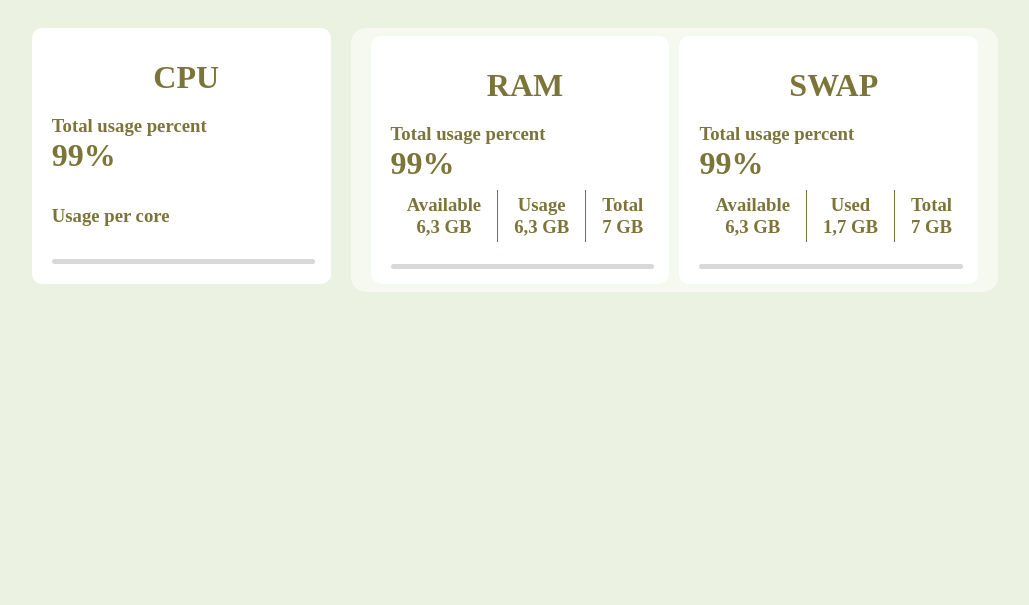
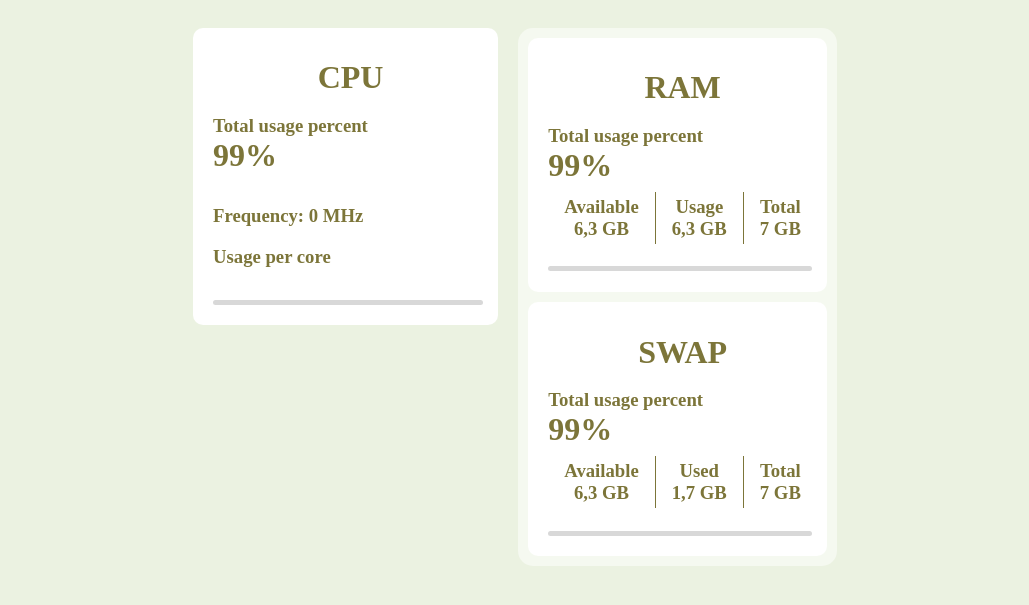
Before and after one commit to FeDevXYZ/marconiDASH, a Python web app: template templates/index.html in a window 1280 px wide. Shown: the top 605 px of the page, without its empty margins (125-1154 px from the left). Run offline with Jinja, Linux system fonts and the light colour scheme; the template is opened without the code that fills it, so the values that code supplies are empty.

Commit message:
feat(cpu): add frequency and core number data | ram and swap are now in column

```diff
--- a/static/style.css
+++ b/static/style.css
@@ -23,9 +23,7 @@ body{
     padding: 10px 10px 10px 20px;
     color: #7C7539FF;
     border-radius: 10px;
-    width: 21vw;
-    min-width: 20vw;
-    max-width: 40vw;
+    width: 21.5vw;
     background: white;
     height: 90%;
     h1{
@@ -51,11 +49,11 @@ body{
 }
 .voice1{
     display: flex;
-    flex-direction: row;
+    flex-direction: column;
     justify-content: center;
     align-items: center;
     background: rgb(255 255 255 / 0.48);
-    padding: 5px 20px 5px 20px;
+    padding: 10px;
     border-radius: 15px;
     gap: 10px;
 }
--- a/templates/index.html
+++ b/templates/index.html
@@ -17,7 +17,8 @@
               <h2 id="cpu-usage">99%</h2>
           </div>
           <div style="margin-top: 0">
-              <h3>Usage per core</h3>
+            <h3 id="cpu-frequency">Frequency: 0 MHz</h3>
+              <h3 id="usage-xcore">Usage per core</h3>
               <ul id="cpu-usage-percore">
               </ul>
           </div>
@@ -85,6 +86,8 @@
     const p_cpupercent = document.getElementById("cpu-usage")
     const p_cpupercentxcore = document.getElementById("cpu-usage-percore")
     const pr_cpu = document.getElementById("cpu-progress")
+    const p_cpuxcore = document.getElementById("usage-xcore")
+    const p_cpufrequency = document.getElementById("cpu-frequency")
 
     const p_rampercent = document.getElementById("ram-usage")
     const p_ramavailable = document.getElementById("ram-available")
@@ -115,6 +118,8 @@
 
         // Set text for every paragraph
         p_cpupercent.textContent = cpupercent
+        p_cpufrequency.textContent = `Frequency: ${frequency} MHz`
+        p_cpuxcore.textContent = `Usage per core  (${count} cores, ${notlogical} not logical)`
         const fmt = n => n.toFixed(2).padStart(5, "0")
         cpupercent_percore.forEach(p => {
             p_cpupercentxcore.innerHTML = cpupercent_percore.map((percent, i) =>
```
